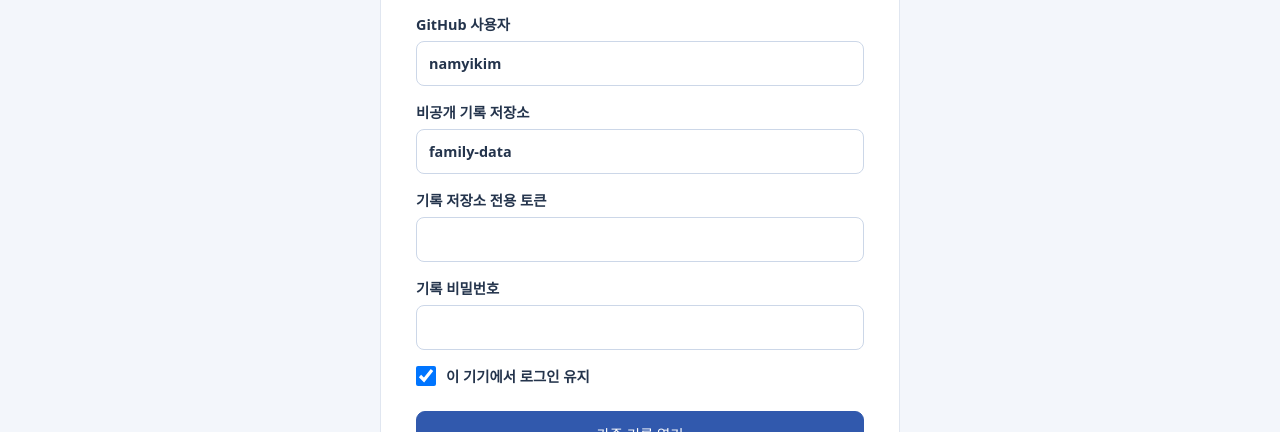
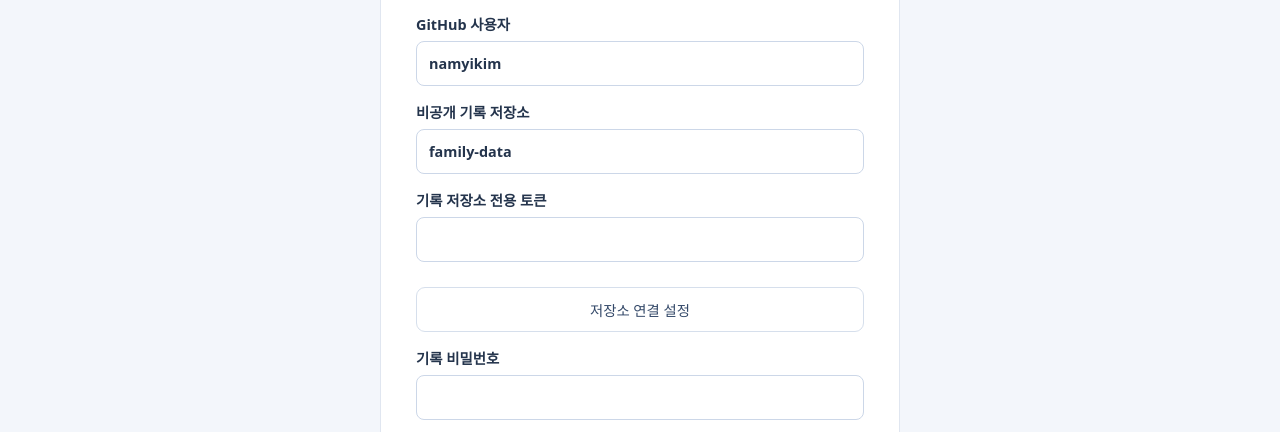
Before and after one commit to namyikim/family-book, a website: page index.html in a window 1280 px wide. Shown: the part 349-781 px from the top of the page. Drawn offline with Linux system fonts and the light colour scheme.

Commit message:
Support password-only unlock and prevent local quota errors blocking cloud saves

```diff
--- a/index.html
+++ b/index.html
@@ -1,6 +1,6 @@
-<!doctype html><html lang="ko"><head><meta charset="utf-8"><meta name="viewport" content="width=device-width, initial-scale=1"><meta name="referrer" content="no-referrer"><meta http-equiv="Content-Security-Policy" content="default-src 'self'; script-src 'self'; style-src 'self'; img-src 'self' blob: data:; connect-src 'self' https://api.github.com; object-src 'none'; base-uri 'none'; form-action 'none'"><title>가족의 시간 · 우리 가족 기록집</title><link rel="stylesheet" href="style.css?v=remember1"><script src="crypto.js" defer></script><script src="device-login.js?v=1" defer></script><script src="app.js?v=remember1" defer></script></head><body>
+<!doctype html><html lang="ko"><head><meta charset="utf-8"><meta name="viewport" content="width=device-width, initial-scale=1"><meta name="referrer" content="no-referrer"><meta http-equiv="Content-Security-Policy" content="default-src 'self'; script-src 'self'; style-src 'self'; img-src 'self' blob: data:; connect-src 'self' https://api.github.com; object-src 'none'; base-uri 'none'; form-action 'none'"><title>가족의 시간 · 우리 가족 기록집</title><link rel="stylesheet" href="style.css?v=remember1"><script src="crypto.js" defer></script><script src="device-login.js?v=password2" defer></script><script src="app.js?v=password2" defer></script></head><body>
 <header><a href="./" class="brand">▧ 가족의 시간 <small>FAMILY CHRONICLE</small></a><span>함께 살아온 날들이, 한 권의 책으로.</span></header>
-<section id="gate" class="gate"><p class="eyebrow">OUR FAMILY ARCHIVE</p><h1>잊고 싶지 않은<br>우리의 이야기</h1><p>가족 한 사람의 시작부터, 함께 쌓아가는 오늘까지.</p><form id="login"><label>GitHub 사용자<input name="owner" value="namyikim" required pattern="[A-Za-z0-9-]+"></label><label>비공개 기록 저장소<input name="repo" value="family-data" required pattern="[A-Za-z0-9_.-]+"></label><label>기록 저장소 전용 토큰<input name="token" type="password" required autocomplete="off"></label><label>기록 비밀번호<input name="password" type="password" required minlength="9" autocomplete="current-password"></label><label class="remember-choice"><input name="remember" type="checkbox" checked> 이 기기에서 로그인 유지</label><button class="primary">가족 기록 열기</button><p class="hint">최초 연결은 비어 있는 비공개 저장소와 9자 이상 비밀번호가 필요합니다. 비밀번호를 잊으면 복구할 수 없습니다. 로그인 유지를 선택하면 이 브라우저에 연결 정보를 보관합니다. 공용 기기에서는 해제하세요.</p></form><button id="demo" class="quiet">가상 가족으로 둘러보기</button><p id="loginError" role="alert"></p></section>
+<section id="gate" class="gate"><p class="eyebrow">OUR FAMILY ARCHIVE</p><h1>잊고 싶지 않은<br>우리의 이야기</h1><p>가족 한 사람의 시작부터, 함께 쌓아가는 오늘까지.</p><form id="login"><div id="connectionFields"><label>GitHub 사용자<input name="owner" value="namyikim" required pattern="[A-Za-z0-9-]+"></label><label>비공개 기록 저장소<input name="repo" value="family-data" required pattern="[A-Za-z0-9_.-]+"></label><label>기록 저장소 전용 토큰<input name="token" type="password" required autocomplete="off"></label></div><button id="connectionSettings" type="button" class="quiet">저장소 연결 설정</button><label>기록 비밀번호<input name="password" type="password" required minlength="9" autocomplete="current-password"></label><label class="remember-choice"><input name="remember" type="checkbox" checked> 이 기기에서 로그인 유지</label><button class="primary">가족 기록 열기</button><p class="hint">처음 한 번만 토큰을 연결하면 이후 이 브라우저에서는 기록 비밀번호로 열 수 있습니다. 비밀번호를 잊으면 복구할 수 없습니다. 로그인 유지를 선택하면 이 브라우저에 연결 정보를 보관합니다. 공용 기기에서는 해제하세요.</p></form><button id="demo" class="quiet">가상 가족으로 둘러보기</button><p id="loginError" role="alert"></p></section>
 <main id="workspace" hidden><div class="heading"><div><p class="eyebrow">OUR FAMILY ARCHIVE</p><h1>우리 가족의 시간</h1><p>소중한 장면을 모아, 다음 세대에 전합니다.</p></div><div class="actions"><button id="backup">암호화 백업</button><button id="lock">로그아웃</button></div></div><div id="status" role="status"></div><nav id="people" aria-label="가족 선택"></nav><div class="layout"><aside><div class="side-title">생애 기록 <button id="addPerson">＋ 가족</button></div><div id="stages"></div><hr><button id="relations" class="nav-btn">가계도</button><button id="book" class="nav-btn">책으로 모아보기</button><button id="retry" class="nav-btn">저장 다시 시도</button><p class="hint">작은 기억도<br>가족의 역사가 됩니다.</p></aside><section class="content"><div class="heading"><div><p id="personMeta" class="eyebrow"></p><h2 id="title"></h2></div><div class="actions"><button id="editPerson">인물 정보 · 가족 관계</button><button id="addEvent" class="primary">＋ 기록 남기기</button></div></div><input id="search" type="search" placeholder="제목·본문·장소에서 찾기" aria-label="기록 검색"><div id="records"></div></section></div></main>
 <dialog id="personDialog"><form id="personForm"><h2>가족 정보</h2><input name="id" type="hidden"><label>이름<input name="name" required maxlength="80"></label><label>출생일 · 선택<input name="birth" type="date"></label><label>소개<textarea name="bio" maxlength="2000" rows="3"></textarea></label><h3>가족 관계</h3><p class="hint">＋ 가족으로 가족을 먼저 등록한 후 아래에서 선택하세요. 부모 또는 자녀 한쪽에서 저장하면 서로 연결됩니다.</p><fieldset><legend>부모 · 아버지 / 어머니 선택</legend><div id="parentChoices" class="relation-choices"></div></fieldset><fieldset><legend>자녀 · 아들 / 딸 선택</legend><div id="childChoices" class="relation-choices"></div></fieldset><label>배우자 · 선택<select name="spouse"></select></label><div class="actions"><button type="button" data-close="personDialog">닫기</button><button class="primary">가족 저장</button></div><p class="save-status hint" role="status">입력을 멈추면 약 2초 뒤 자동저장됩니다.</p><p class="formError" role="alert"></p></form></dialog>
 <dialog id="eventDialog"><form id="eventForm"><h2>기억을 기록하다</h2><input name="id" type="hidden"><div class="row"><label>시기<input name="date" placeholder="예: 1990 / 1990-03 / 1990-03-21" pattern="[0-9]{4}(-[0-9]{2})?(-[0-9]{2})?" required></label><label>생애 단계<select name="stage"></select></label></div><label>제목<input name="title" required maxlength="160" placeholder="우리 가족에게 기억될 순간"></label><label>장소 · 선택<input name="place" maxlength="160"></label><label>이야기<textarea name="body" rows="9" maxlength="30000" placeholder="어떤 일이 있었나요? 그때의 마음과 함께한 사람을 적어보세요."></textarea></label><label>자료 출처 · 선택<input name="source" maxlength="500" placeholder="예: 어머니의 구술, 졸업 앨범"></label><label>사진 추가 · JPG/PNG/WebP, 장당 10MB 이하<input name="photos" type="file" accept="image/jpeg,image/png,image/webp" multiple></label><div id="photoList"></div><p class="hint">사진은 긴 변 1,400px로 축소해 암호화 저장합니다. 인쇄용 원본은 별도로 보관하세요.</p><div class="actions"><button type="button" id="deleteEvent" class="danger">기록 삭제</button><button type="button" data-close="eventDialog">닫기</button><button class="primary">기록 저장</button></div><p class="save-status hint" role="status">입력을 멈추면 약 2초 뒤 자동저장됩니다.</p><p class="formError" role="alert"></p></form></dialog><section id="printArea"></section></body></html>
```
